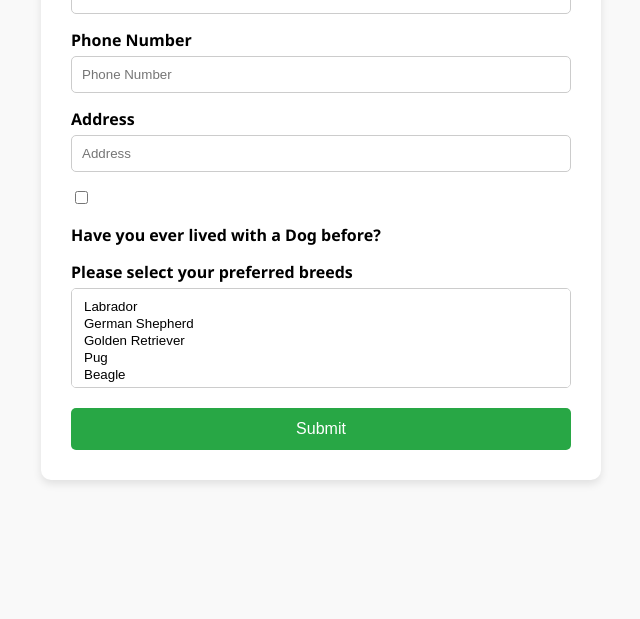
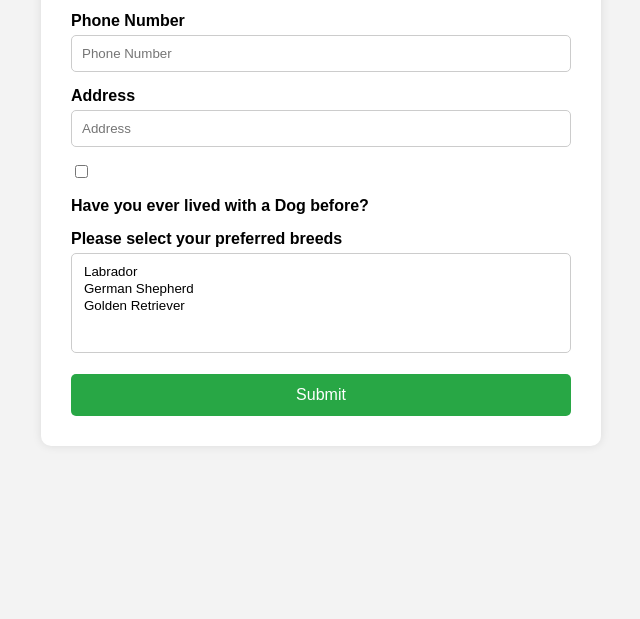
Before and after one commit to acciojob/dog-adoption-application-prabhu26k, a website: page main.html in a window 1280 px wide. Shown: the part 181-800 px from the top of the page, without its empty margins (319-959 px from the left). Drawn offline with Linux system fonts and the light colour scheme.

Commit message:
created a submission

```diff
--- a/main.html
+++ b/main.html
@@ -9,7 +9,8 @@
 
   <div class="form-container">
     <h2>Dog Adoption Application</h2>
-    <form id="adoptionForm">
+
+    <form id="dogAdoptionForm">
 
       <label for="name">Name</label>
       <input type="text" id="name" name="name" placeholder="Name" required>
@@ -20,7 +21,7 @@
       <label for="address">Address</label>
       <input type="text" id="address" name="address" placeholder="Address" required>
 
-      <div class="checkbox-container">
+      <div class="checkbox-group">
         <input type="checkbox" id="livedWithDog" name="livedWithDog" value="Have you ever lived with a Dog before?">
         <label for="livedWithDog">Have you ever lived with a Dog before?</label>
       </div>
@@ -30,11 +31,10 @@
         <option value="Labrador">Labrador</option>
         <option value="German Shepherd">German Shepherd</option>
         <option value="Golden Retriever">Golden Retriever</option>
-        <option value="Pug">Pug</option>
-        <option value="Beagle">Beagle</option>
       </select>
 
       <input type="submit" value="Submit">
+
     </form>
   </div>
 
--- a/script.js
+++ b/script.js
@@ -1,4 +1,4 @@
-document.getElementById('adoptionForm').addEventListener('submit', function(event) {
-  event.preventDefault();
-  alert("Form submitted successfully!");
+document.getElementby(dogAdoptionForm).addEventListener('submit',function(event){
+	event.preventDefault();
+	alert("your form is submitted");
 });
--- a/styles.css
+++ b/styles.css
@@ -1,21 +1,21 @@
 body {
-  font-family: 'Segoe UI', Tahoma, Geneva, Verdana, sans-serif;
-  background-color: #f9f9f9;
+  font-family: Arial, sans-serif;
+  background-color: #f3f3f3;
+  margin: 0;
   padding: 20px;
 }
 
 .form-container {
   max-width: 500px;
   margin: auto;
-  background-color: #ffffff;
+  background-color: #fff;
   padding: 30px;
-  box-shadow: 0 4px 8px rgba(0,0,0,0.1);
   border-radius: 10px;
+  box-shadow: 0 0 10px rgba(0, 0, 0, 0.1);
 }
 
 h2 {
   text-align: center;
-  margin-bottom: 20px;
   color: #333;
 }
 
@@ -30,20 +30,20 @@ select {
   width: 100%;
   padding: 10px;
   margin-top: 5px;
+  box-sizing: border-box;
+  border: 1px solid #ccc;
   border-radius: 5px;
-  border: 1px solid #ccc;
-  box-sizing: border-box;
 }
 
 select[multiple] {
   height: 100px;
 }
 
-.checkbox-container {
+.checkbox-group {
   margin-top: 15px;
 }
 
-.checkbox-container input {
+input[type="checkbox"] {
   margin-right: 10px;
 }
 
@@ -53,9 +53,9 @@ input[type="submit"] {
   margin-top: 20px;
   background-color: #28a745;
   color: white;
+  font-size: 16px;
   border: none;
   border-radius: 5px;
-  font-size: 16px;
   cursor: pointer;
 }
 
```
